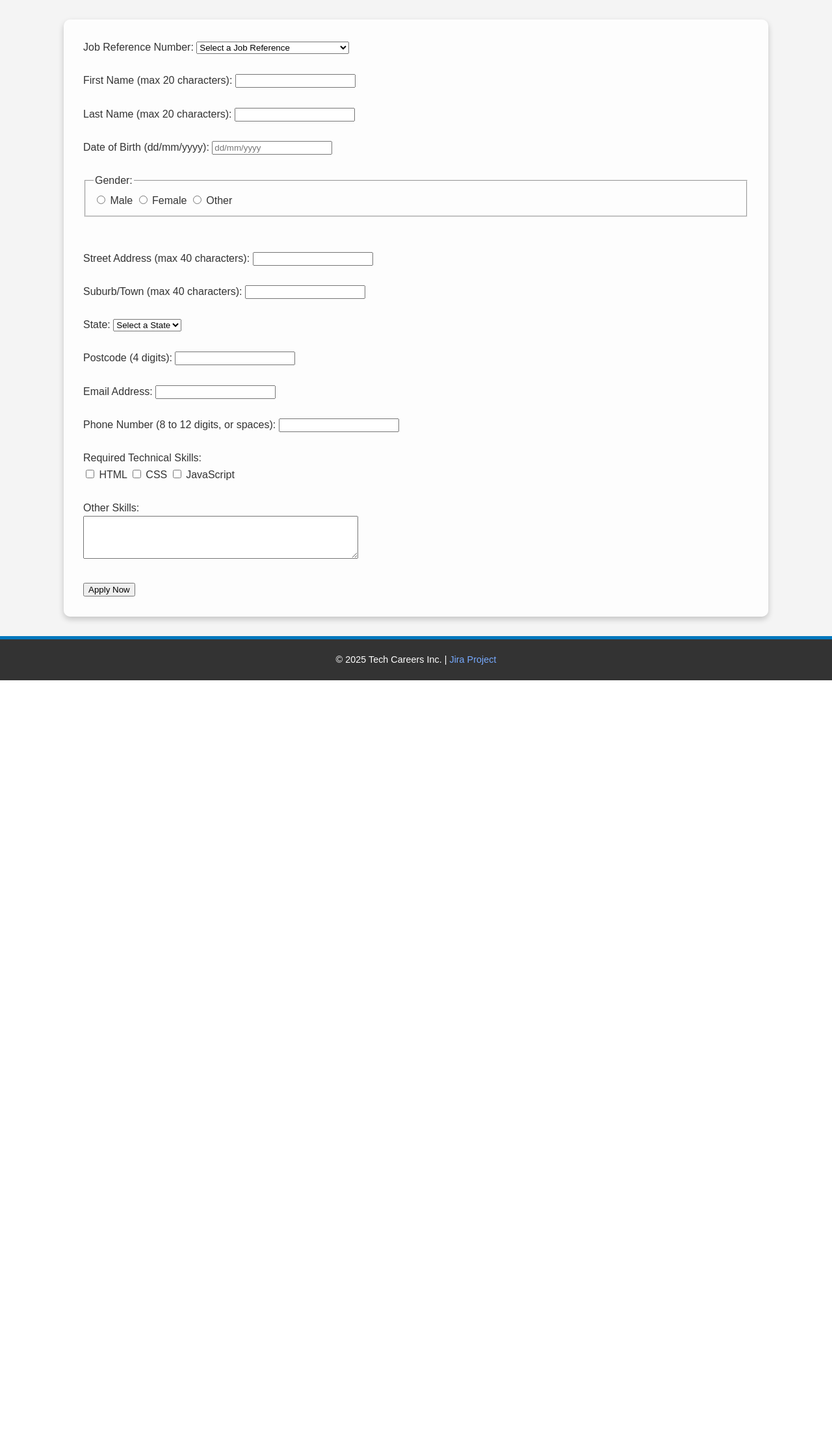
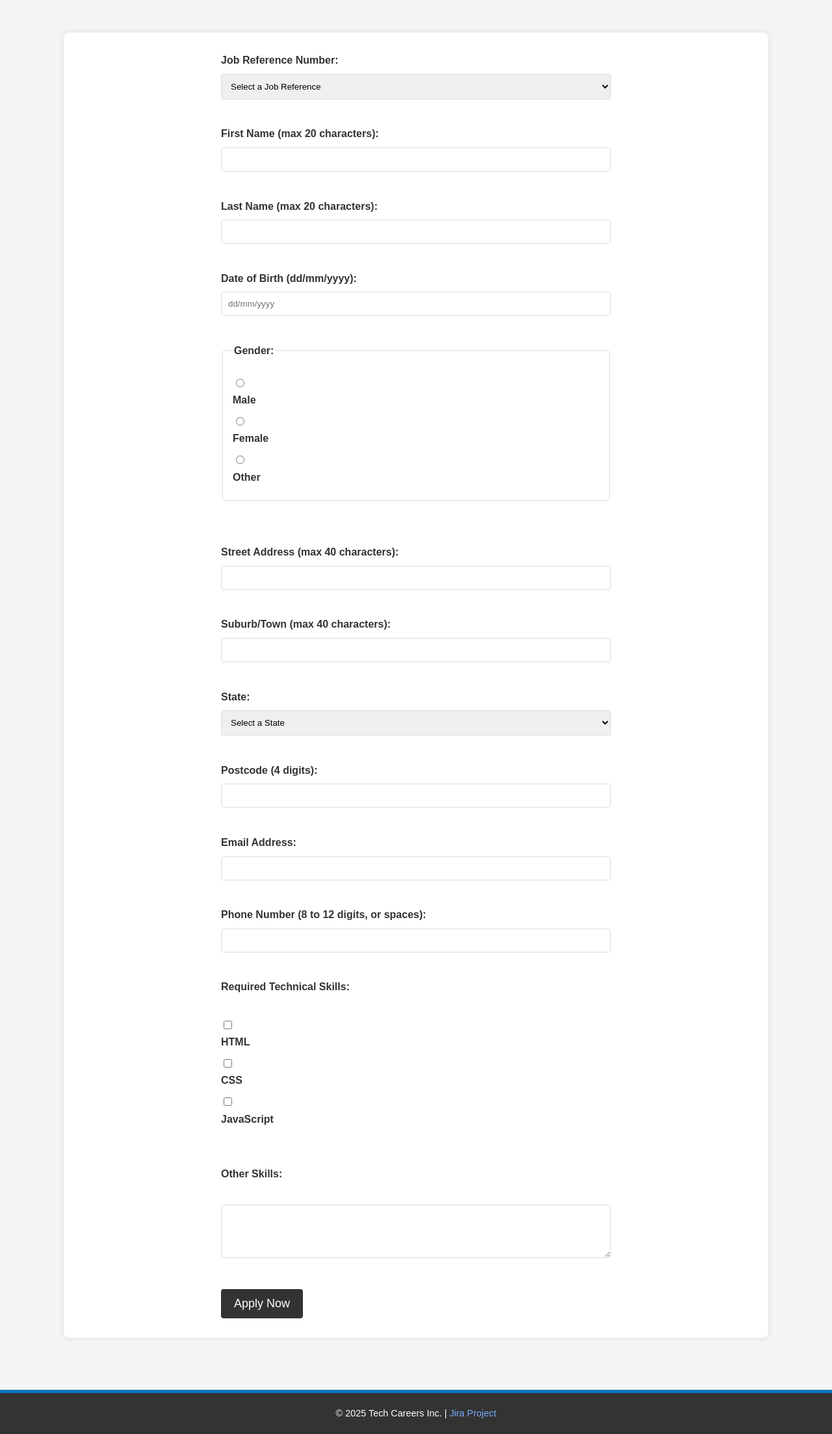
Before and after one commit to 105549359/Team05_Part1, a PHP site: page /apply.html in a window 1280 px wide. Shown: the part 104-2311 px from the top of the page at 65% size. Before the commit the page ends 1151 px from the top, so only its background shows below. Run offline with PHP 8.4, Linux system fonts and the light colour scheme.

Commit message:
Main Content and Form Styling

```diff
--- a/styles/styles.css
+++ b/styles/styles.css
@@ -459,3 +459,72 @@ footer a {
 footer a:hover {
     text-decoration: underline;
 }
+
+/* Main Content Styles */
+main {
+    padding: 20px 0;
+}
+
+main .container {
+    background: #fff;
+    padding: 30px;
+    border-radius: 8px;
+    box-shadow: 0 0 10px rgba(0, 0, 0, 0.1);
+}
+
+/* Form Styles */
+form {
+    max-width: 600px;
+    margin: 0 auto;
+}
+
+form label {
+    display: block;
+    margin-bottom: 8px;
+    font-weight: bold;
+}
+
+form input[type="text"],
+form input[type="email"],
+form input[type="tel"],
+form select,
+form textarea {
+    width: 100%;
+    padding: 10px;
+    margin-bottom: 15px;
+    border: 1px solid #ddd;
+    border-radius: 4px;
+    box-sizing: border-box; /* Ensures padding doesn't affect overall width */
+}
+
+form input[type="radio"],
+form input[type="checkbox"] {
+    margin-right: 5px;
+}
+
+form fieldset {
+    border: 1px solid #ddd;
+    padding: 15px;
+    margin-bottom: 15px;
+    border-radius: 4px;
+}
+
+form legend {
+    font-weight: bold;
+    margin-bottom: 10px;
+}
+
+form input[type="submit"] {
+    background: #333;
+    color: #fff;
+    padding: 12px 20px;
+    border: none;
+    border-radius: 4px;
+    cursor: pointer;
+    font-size: 18px;
+    transition: background 0.3s ease;
+}
+
+form input[type="submit"]:hover {
+    background: #555;
+}
```
